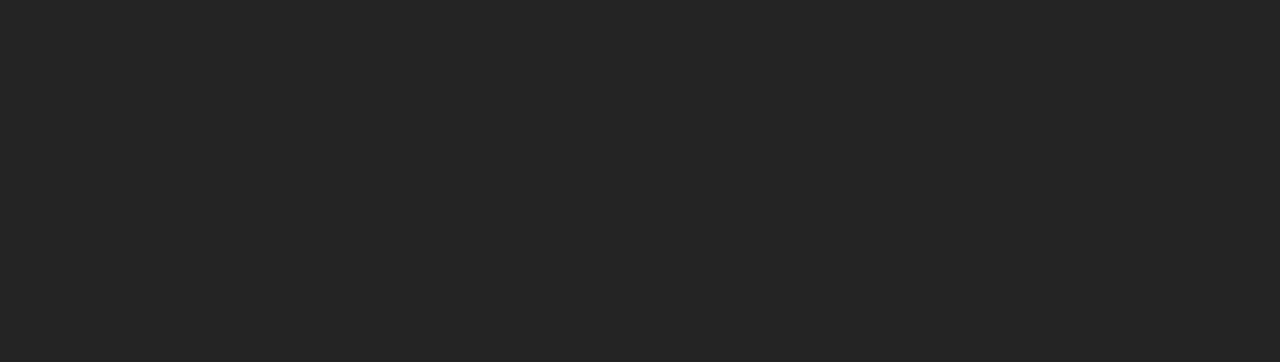
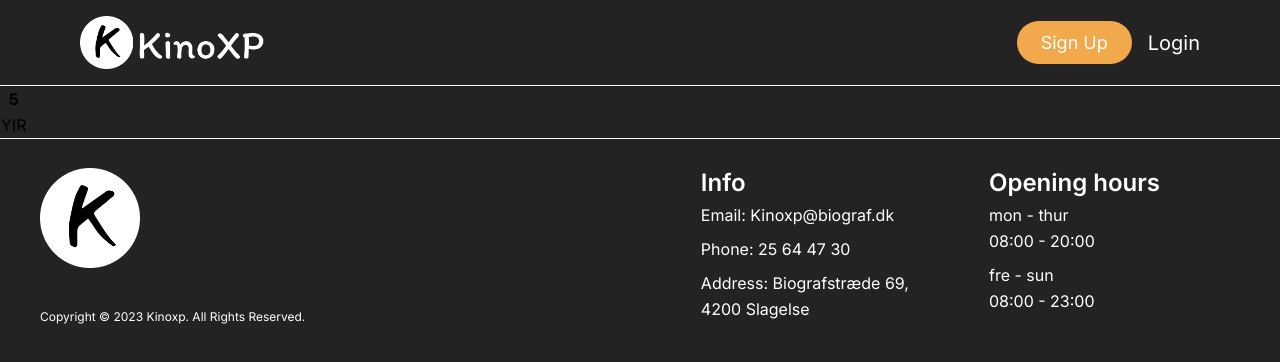
Before and after one commit to IntelliOptima/KD-23-frontend, a Next.js app: page /setup-program in a window 1280 px wide. Shown: the top 362 px of the page. Built offline with nearby package versions, Linux system fonts and the light colour scheme.

Commit message:
created table form in weekCalendar

```diff
--- a/src/app/layout.tsx
+++ b/src/app/layout.tsx
@@ -1,3 +1,5 @@
+import Navbar from '@/components/Landingpage/Navbar/Navbar'
+import Footer from '@/components/Landingpage/Footer/Footer'
 import './globals.css'
 import type { Metadata } from 'next'
 import { Inter } from 'next/font/google'
@@ -18,14 +20,12 @@ export default function RootLayout({
     <html lang="en">
       <body className={inter.className}>
         <header>
-          {/* TODO --- Creater navbar for instance */}
+          <Navbar />
         </header>
         <main>
           {children}
         </main>
-        <footer>
-          {/* TODO --- Create footer section for instance */}
-        </footer>
+        <Footer />
         </body>
     </html>
   )
--- a/src/app/page.tsx
+++ b/src/app/page.tsx
@@ -1,17 +1,11 @@
-import EventCards from '@/components/Landingpage/EventCards/EventCards'
-import Footer from '@/components/Landingpage/Footer/Footer'
-import Navbar from '@/components/Landingpage/Navbar/Navbar'
-
+import EventCards from "@/components/Landingpage/EventCards/EventCards";
 
 export default function Home() {
   return (
     <main>
-        <Navbar />
-        <div className="h-screen">
-
+      <div className="h-screen">
         <EventCards />
-        </div>
-        <Footer />
+      </div>
     </main>
-  )
+  );
 }
--- a/src/components/CustomCalendar/WeekCalendar.tsx
+++ b/src/components/CustomCalendar/WeekCalendar.tsx
@@ -4,10 +4,21 @@
 // where movies can be added and added movies have to be shown for given week
 
 const WeekCalendar = () => {
+    const today = new Date().getDate();
+
     return (
         <>
             <table>
-
+                <thead>
+                    <tr>
+                        <th>{`${today}`}</th>
+                    </tr>
+                </thead>
+                <tbody>
+                    <tr>
+                        <td>YIR</td>
+                    </tr>
+                </tbody>
             </table>
         </>
     )
--- a/src/views/SetupProgramView.tsx
+++ b/src/views/SetupProgramView.tsx
@@ -1,5 +1,5 @@
+import HeaderSection from "@/layouts/SetupProgramLayout/HeaderSection"
 import HeroSection from "@/layouts/SetupProgramLayout/HeroSection"
-import HeaderSection from "@/layouts/SetupProgramLayout/HeroSection"
 
 const SetupProgramView = () => {
     return (
```
